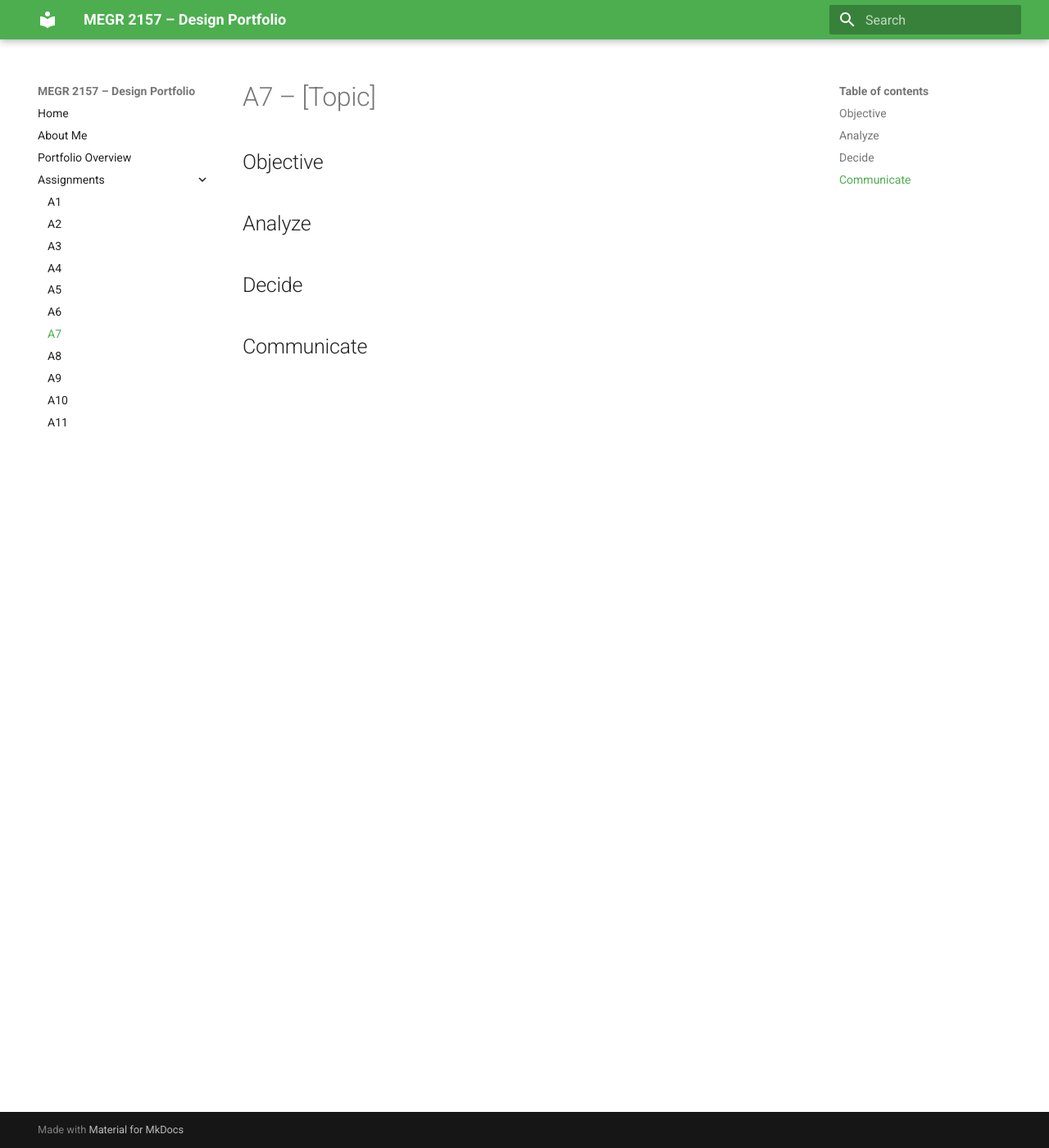
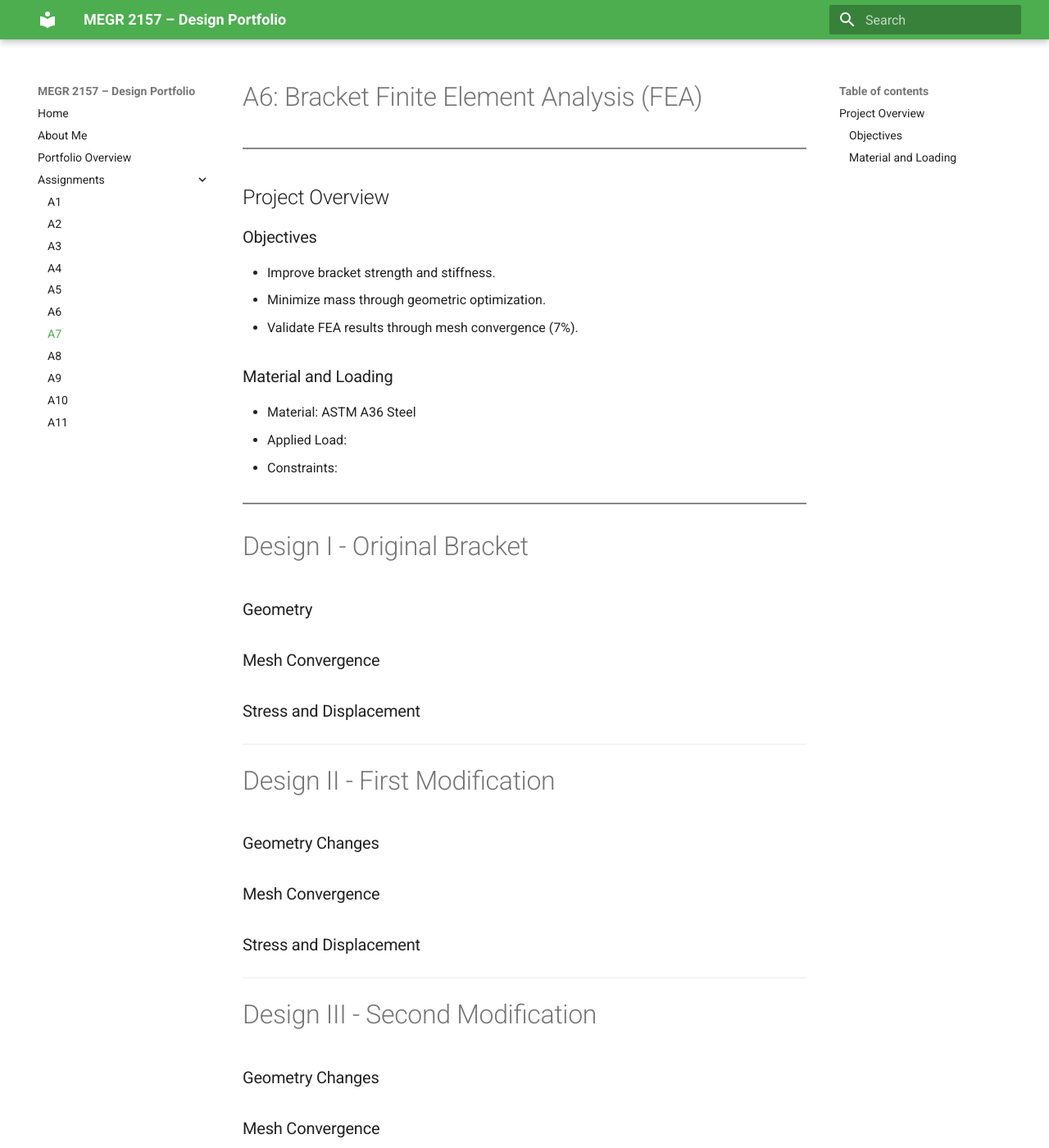
Before and after one commit to gparx/design-portfolio, an MkDocs documentation site: the page built from docs/assignments/A07/index.md, in a window 1280 px wide and 1400 px high. Shown: the whole window at 82% size. Built offline with MkDocs 1.6.1 and Material for MkDocs 9.7.7, drawn with Linux system fonts in a browser that asks for light colours; some of the changed text lies outside the part shown.

Commit message:
Revise A7 assignment to A6 with project details

```diff
--- a/docs/assignments/A07/index.md
+++ b/docs/assignments/A07/index.md
@@ -1,12 +1,74 @@
-# A7 – [Topic]
 
-## Objective
+# A6: Bracket Finite Element Analysis (FEA)
 
+<hr style="border: none; border-top: 2px solid #888; margin: 30px 0;">
 
-## Analyze
+## Project Overview
 
+### Objectives
+- Improve bracket strength and stiffness.
+- Minimize mass through geometric optimization.
+- Validate FEA results through mesh convergence (7%).
 
-## Decide
+### Material and Loading
+- Material: ASTM A36 Steel
+- Applied Load:
+- Constraints:
 
+<hr style="border: none; border-top: 2px solid #888; margin: 30px 0;">
 
-## Communicate
+# Design I - Original Bracket
+
+### Geometry
+<!-- Insert CAD image -->
+
+### Mesh Convergence
+<!-- Insert mesh results and calculations -->
+
+### Stress and Displacement
+<!-- Insert simulation images -->
+
+---
+
+# Design II - First Modification
+
+### Geometry Changes
+
+### Mesh Convergence
+
+### Stress and Displacement
+<!-- Insert simulation images -->
+
+---
+
+# Design III - Second Modification
+
+### Geometry Changes
+
+### Mesh Convergence
+
+### Stress and Displacement
+<!-- Insert simulation images -->
+
+<hr style="border: none; border-top: 2px solid #888; margin: 30px 0;">
+
+# Final Design Comparison
+
+| Parameter | Design I | Design II | Design III |
+|---|---|---|---|
+| Max Stress (psi) | | | |
+| Max Deflection (in) | | | |
+| Mass (lb) | | | |
+| Safety Factor | | | |
+| Number of Elements | | | |
+
+<hr style="border: none; border-top: 2px solid #888; margin: 30px 0;">
+
+# Engineering Reflection
+
+### Lessons Learned
+
+### Time Spent
+- Total Time:
+
+<hr style="border: none; border-top: 2px solid #888; margin: 30px 0;">
```
